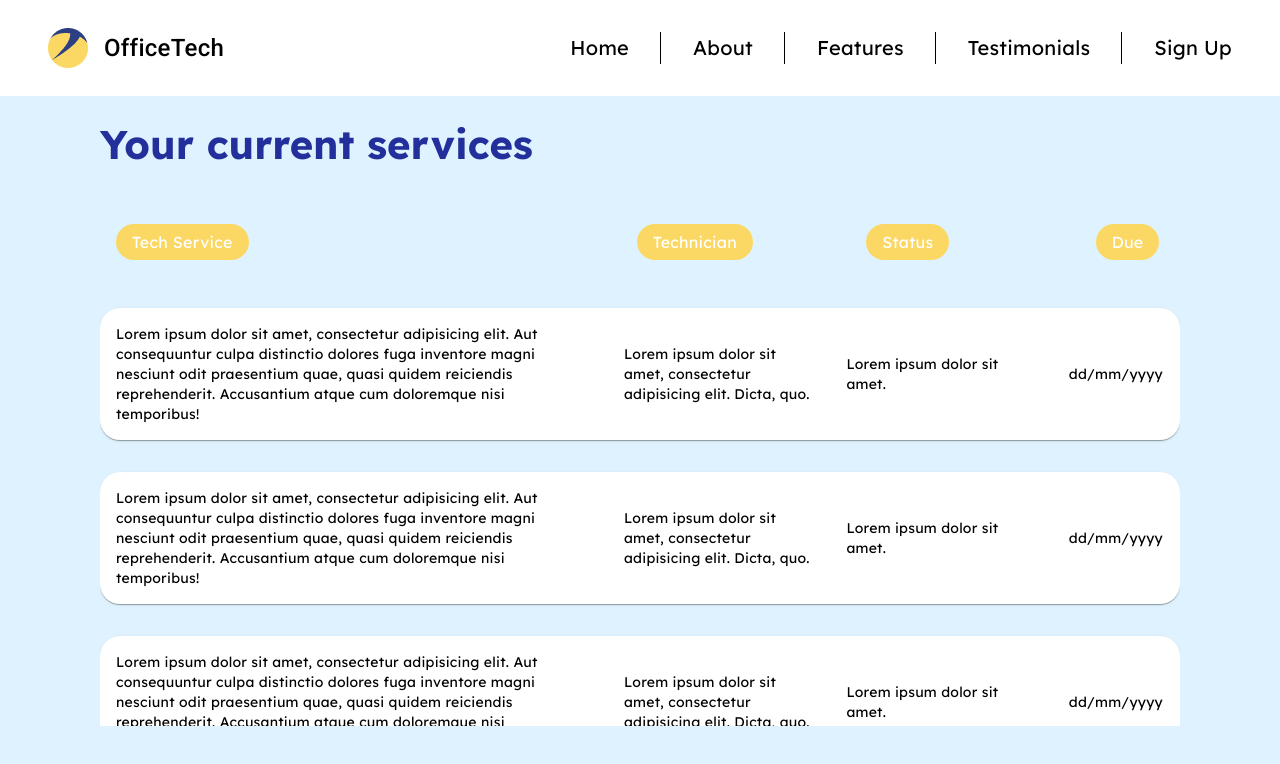
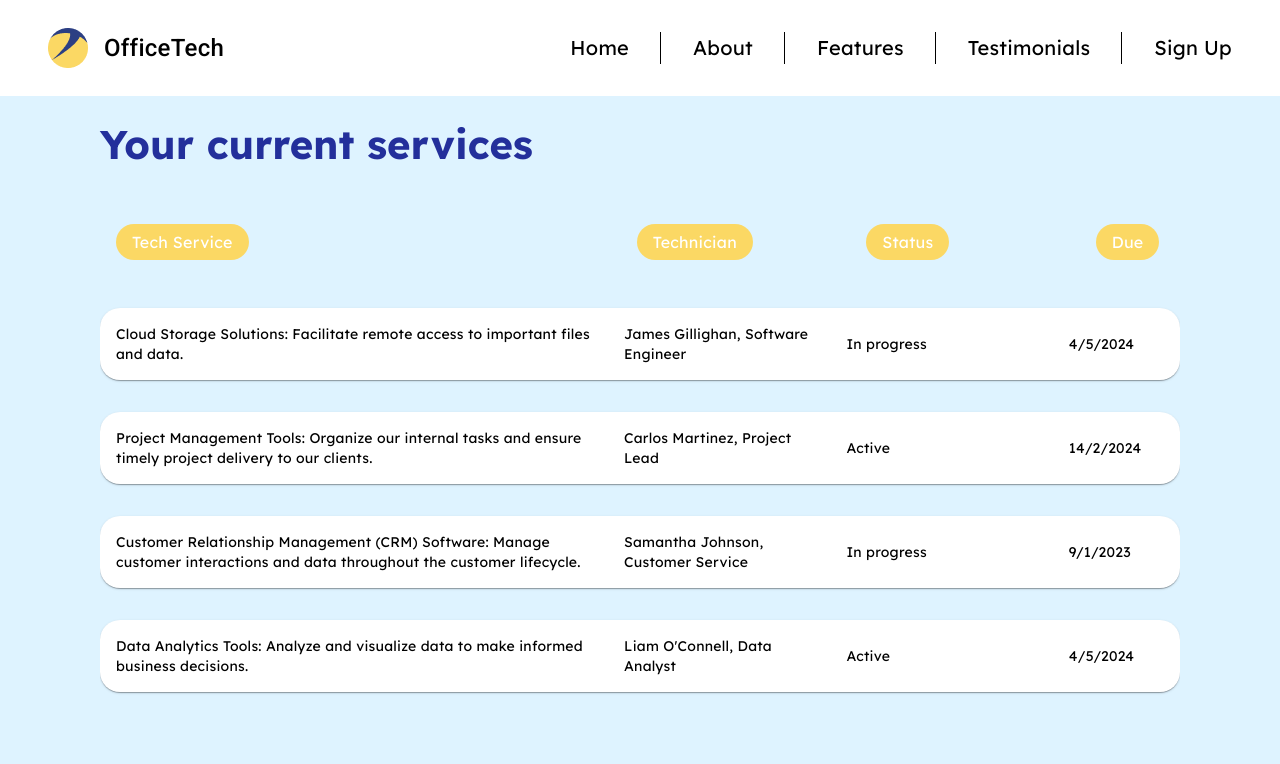
Before and after one commit to OpenSourceSW53/officetech-frontend, an Angular app: page / in a window 1280 px wide. Shown: the top 764 px of the page. Built offline with nearby package versions, Linux system fonts and the light colour scheme.

Commit message:
add: panel with services dinamic

```diff
--- a/src/app/app.component.html
+++ b/src/app/app.component.html
@@ -1,3 +1,3 @@
 <app-header></app-header>
-<app-panel-services></app-panel-services>
+<app-panel-services [header_titles]="['Tech Service', 'Technician', 'Status', 'Due']"></app-panel-services>
 <router-outlet></router-outlet>
--- a/src/app/app.component.ts
+++ b/src/app/app.component.ts
@@ -1,12 +1,12 @@
 import { Component } from '@angular/core';
 import { RouterOutlet } from '@angular/router';
 import {HeaderComponent} from "../public/header/header.component";
-import {PanelServicesComponent} from "./officetech/views/panel-services/panel-services.component";
+import {PanelComponent} from "./officetech/views/panel-services/panel-services.component";
 
 @Component({
   selector: 'app-root',
   standalone: true,
-  imports: [RouterOutlet, HeaderComponent, PanelServicesComponent],
+  imports: [RouterOutlet, HeaderComponent, PanelComponent],
   templateUrl: './app.component.html',
   styleUrl: './app.component.css'
 })
--- a/src/app/officetech/components/card-header/card-header.component.html
+++ b/src/app/officetech/components/card-header/card-header.component.html
@@ -1,19 +1,19 @@
 <ng-container role="heading">
   <div class="card-header__content" role="list">
     <div class="card-header__content-item" role="listitem" style="width: 50%">
-      <p aria-describedby="item">Tech Service</p>
+      <p aria-describedby="item">{{header_titles[0]}}</p>
     </div>
 
     <div class="card-header__content-item" role="listitem" style="width: 20%">
-        <p aria-describedby="item">Technician</p>
+        <p aria-describedby="item">{{header_titles[1]}}</p>
     </div>
 
     <div class="card-header__content-item" role="listitem" style="width: 20%">
-      <p aria-describedby="item">Status</p>
+      <p aria-describedby="item">{{header_titles[2]}}</p>
     </div>
 
     <div class="card-header__content-item" role="listitem" style="width: 10%">
-      <p aria-describedby="item">Due</p>
+      <p aria-describedby="item">{{header_titles[3]}}</p>
     </div>
   </div>
 </ng-container>
--- a/src/app/officetech/components/card-header/card-header.component.ts
+++ b/src/app/officetech/components/card-header/card-header.component.ts
@@ -1,4 +1,4 @@
-import { Component } from '@angular/core';
+import {Component, Input} from '@angular/core';
 
 @Component({
   selector: 'app-card-header',
@@ -8,5 +8,5 @@ import { Component } from '@angular/core';
   styleUrl: './card-header.component.css'
 })
 export class CardHeaderComponent {
-
+  @Input() header_titles: string[] = []
 }
--- a/src/app/officetech/components/card/card.component.html
+++ b/src/app/officetech/components/card/card.component.html
@@ -1,19 +1,19 @@
-<mat-card role="contentinfo">
+<mat-card role="contentinfo" *ngFor="let e of data">
   <div class="card__content" role="list">
     <div class="card__content-item" role="listitem" style="width: 50%">
-      <p aria-describedby="item">Lorem ipsum dolor sit amet, consectetur adipisicing elit. Aut consequuntur culpa distinctio dolores fuga inventore magni nesciunt odit praesentium quae, quasi quidem reiciendis reprehenderit. Accusantium atque cum doloremque nisi temporibus!</p>
+      <p aria-describedby="item">{{e["first"]}}</p>
     </div>
 
     <div class="card__content-item" style="width: 20%">
-      <p aria-describedby="item">Lorem ipsum dolor sit amet, consectetur adipisicing elit. Dicta, quo.</p>
+      <p aria-describedby="item">{{e["second"]}}</p>
     </div>
 
     <div class="card__content-item" style="width: 20%">
-      <p aria-describedby="item">Lorem ipsum dolor sit amet.</p>
+      <p aria-describedby="item">{{e["third"]}}</p>
     </div>
 
     <div class="card__content-item" style="width: 10%">
-      <p aria-describedby="item">dd/mm/yyyy</p>
+      <p aria-describedby="item">{{e["fourth"]}}</p>
     </div>
   </div>
 </mat-card>
--- a/src/app/officetech/components/card/card.component.ts
+++ b/src/app/officetech/components/card/card.component.ts
@@ -1,5 +1,6 @@
-import { Component } from '@angular/core';
+import {Component, Input} from '@angular/core';
 import {MatCard, MatCardActions, MatCardContent, MatCardHeader, MatCardTitle, MatCardSubtitle} from "@angular/material/card";
+import {NgForOf} from "@angular/common";
 
 @Component({
   selector: 'app-card',
@@ -8,11 +9,11 @@ import {MatCard, MatCardActions, MatCardContent, MatCardHeader, MatCardTitle, Ma
     MatCard,
     MatCardHeader,
     MatCardContent,
-    MatCardActions, MatCardTitle, MatCardSubtitle
+    MatCardActions, MatCardTitle, MatCardSubtitle, NgForOf
   ],
   templateUrl: './card.component.html',
   styleUrl: './card.component.css'
 })
 export class CardComponent {
-
+  @Input() data: any[] = []
 }
--- /dev/null
+++ b/src/app/officetech/services/panel-items.service.ts
@@ -0,0 +1,41 @@
+import { Injectable } from '@angular/core';
+
+@Injectable({
+  providedIn: 'root'
+})
+export class PanelItemsService {
+  data: any[] = []
+  constructor() {
+    this.data = [
+      {
+        "first": "Cloud Storage Solutions: Facilitate remote access to important files and data.",
+        "second": "James Gillighan, Software Engineer",
+        "third": "In progress",
+        "fourth": "4/5/2024"
+      },
+      {
+        "first": "Project Management Tools: Organize our internal tasks and ensure timely project delivery to our clients.",
+        "second": "Carlos Martinez, Project Lead",
+        "third": "Active",
+        "fourth": "14/2/2024"
+      }
+      ,
+      {
+        "first": "Customer Relationship Management (CRM) Software: Manage customer interactions and data throughout the customer lifecycle.",
+        "second": "Samantha Johnson, Customer Service",
+        "third": "In progress",
+        "fourth": "9/1/2023"
+      },
+      {
+        "first": "Data Analytics Tools: Analyze and visualize data to make informed business decisions.",
+        "second": "Liam O'Connell, Data Analyst",
+        "third": "Active",
+        "fourth": "4/5/2024"
+      }
+    ]
+  }
+
+  async getItems() {
+    return this.data;
+  }
+}
--- a/src/app/officetech/views/panel-services/panel-services.component.html
+++ b/src/app/officetech/views/panel-services/panel-services.component.html
@@ -1,13 +1,9 @@
 <div class="panel__container">
   <h1 class="panel__container-title" aria-label="title">Your current services</h1>
-  <app-card-header />
+  <app-card-header [header_titles]="header_titles" role="heading"/>
 
-  <div class="panel__container-rows">
-    <app-card />
-    <app-card />
-    <app-card />
-    <app-card />
-    <app-card />
+  <div class="panel__container-rows" role="listbox">
+    <app-card [data]="data"/>
   </div>
 
 </div>
--- a/src/app/officetech/views/panel-services/panel-services.component.ts
+++ b/src/app/officetech/views/panel-services/panel-services.component.ts
@@ -1,17 +1,34 @@
-import { Component } from '@angular/core';
+import {Component, Input, OnInit} from '@angular/core';
 import {CardComponent} from "../../components/card/card.component";
 import {CardHeaderComponent} from "../../components/card-header/card-header.component";
+import {PanelItemsService} from "../../services/panel-items.service";
+import {NgForOf} from "@angular/common";
 
 @Component({
   selector: 'app-panel-services',
   standalone: true,
   imports: [
     CardComponent,
-    CardHeaderComponent
+    CardHeaderComponent,
+    NgForOf
   ],
   templateUrl: './panel-services.component.html',
   styleUrl: './panel-services.component.css'
 })
-export class PanelServicesComponent {
+export class PanelComponent implements OnInit {
+  @Input() header_titles: string[] = []
+  data: any[] = []
 
+  constructor(private panelService: PanelItemsService) {
+
+  }
+
+  async ngOnInit() {
+    await this.getItems();
+    console.log(this.data)
+  }
+
+  async getItems() {
+    this.data = await this.panelService.getItems();
+  }
 }
```
Also changed, not shown: 1 other file (tests, documents, lock files or other folders).
